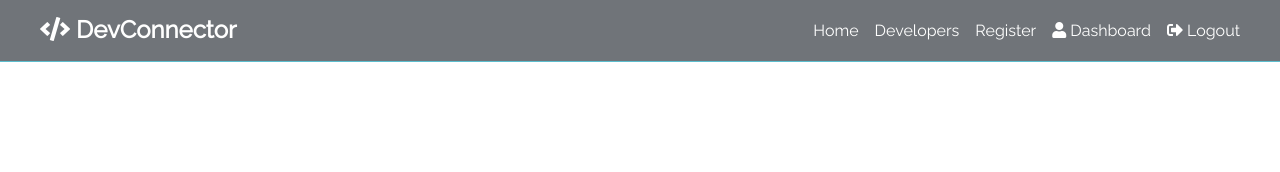
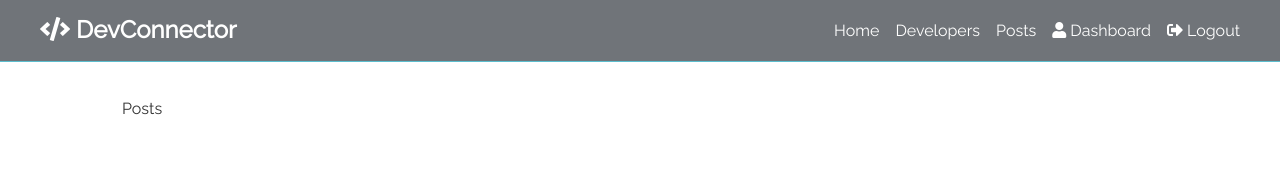
Before and after one commit to Amir-Bagjani/sass-website-travi, a React (Create React App) app: page /posts in a window 1280 px wide. Shown: the top 172 px of the page. Built offline with nearby package versions, Linux system fonts and the light colour scheme.

Commit message:
posts and  post initial

```diff
--- a/src/App.js
+++ b/src/App.js
@@ -1,6 +1,6 @@
+import { BrowserRouter, Routes, Route } from "react-router-dom";
 import Navbar from "./components/Navbar";
 import Home from "./pages/Home";
-import { BrowserRouter, Routes, Route } from "react-router-dom";
 import Register from "./pages/Register";
 import Login from "./pages/Login";
 import Profiles from "./pages/Profiles";
@@ -9,6 +9,8 @@ import Dashboard from "./pages/Dashboard";
 import CreateProfile from "./pages/CreateProfile";
 import AddExperince from "./pages/AddExperince";
 import AddEducation from "./pages/AddEducation";
+import Posts from "./pages/Posts";
+import Post from "./pages/Post";
 
 function App() {
   return (
@@ -24,6 +26,8 @@ function App() {
         <Route path="edit-profile" element={<CreateProfile />} />
         <Route path="add-education" element={<AddEducation />} />
         <Route path="add-experience" element={<AddExperince />} />
+        <Route path="posts" element={<Posts />} />
+        <Route path="post" element={<Post />} />
       </Routes>
     </BrowserRouter>
   );
--- a/src/components/Navbar.jsx
+++ b/src/components/Navbar.jsx
@@ -22,7 +22,8 @@ function Navbar() {
         <ul>
             <li><Link to="/">Home</Link></li>
             <li><Link to="/profiles">Developers</Link></li>
-            <li><Link to="/register">Register</Link></li>
+            {!user &&<li><Link to="/register">Register</Link></li>}
+            {user &&<li><Link to="/posts">Posts</Link></li>}
             {!user &&<li><Link to="/login">Login</Link></li>}
             {user && <li><Link to="/dashboard"><i className="fas fa-user"></i> <span className="hide-sm"> Dashboard</span></Link></li>}
             {user && <li><Link to="/login"><i className="fas fa-sign-out-alt"></i> <span className="hide-sm"> Logout</span></Link></li>}
--- /dev/null
+++ b/src/pages/Post.jsx
@@ -0,0 +1,10 @@
+import React from 'react'
+
+const Post = () => {
+  return (
+    <section className='container'>Post</section>
+  )
+}
+
+
+export default Post
--- /dev/null
+++ b/src/pages/Posts.jsx
@@ -0,0 +1,9 @@
+import React from 'react'
+
+const Posts = () => {
+  return (
+    <section className='container'>Posts</section>
+  )
+}
+
+export default Posts
```
